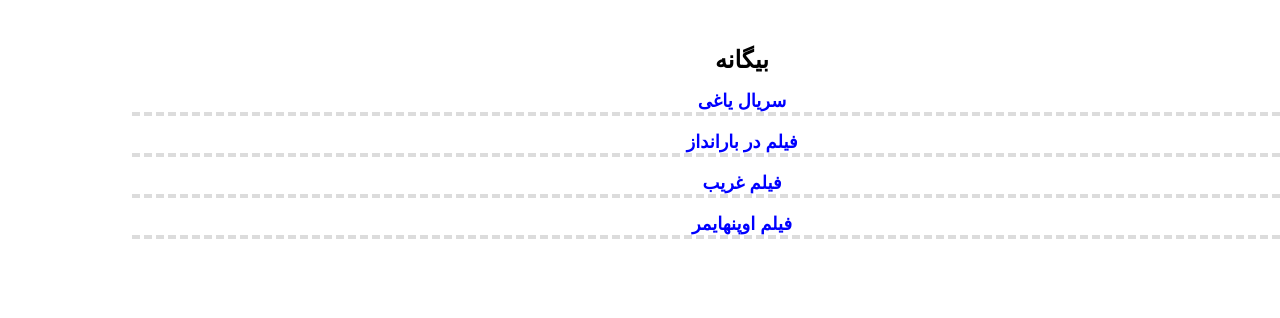
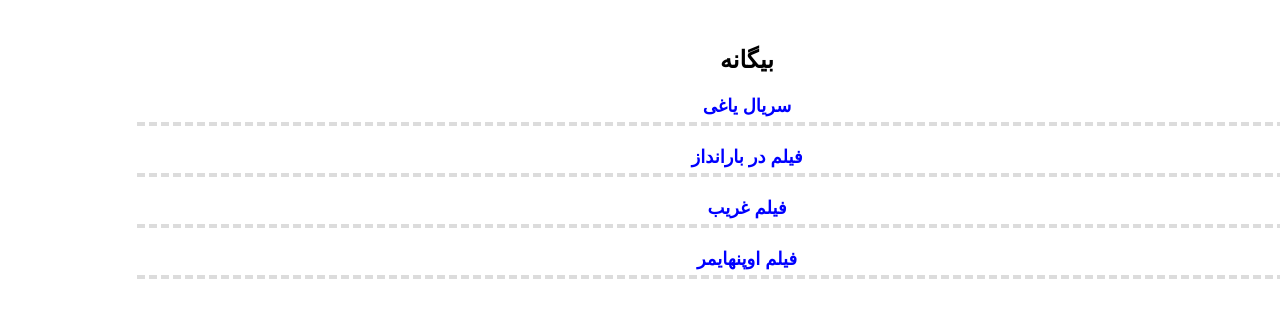
Before and after one commit to darkblog/darkblog.github.io, a Jekyll site: the page built from index.html, in a window 1280 px wide. Shown: the top 318 px of the page. Built offline with Jekyll 4.4.1, drawn with Linux system fonts in a browser that asks for light colours.

Commit message:
Update index.html

```diff
--- a/_layouts/index.html
+++ b/_layouts/index.html
@@ -6,7 +6,7 @@
 <title>بیگانه</title>
 <meta name="description" content="بیگانه">
 <link rel="canonical" href="https://biganeh.com/">
-<style amp-custom>body{font-family:sans-serif;margin:auto;padding:30px;text-align:center}h1{font-size:x-large}h2{font-size:large;border-bottom:4px dashed gainsboro}a{color:blue;text-decoration:none;padding:10px}</style>
+<style amp-custom>body{font-family:sans-serif;margin:auto;padding:30px;text-align:center}h1{font-size:x-large}h2{font-size:large;padding:5px;border-bottom:4px dashed gainsboro}a{color:blue;text-decoration:none;padding:10px}</style>
 </head>
 <body>
 <header>
```
